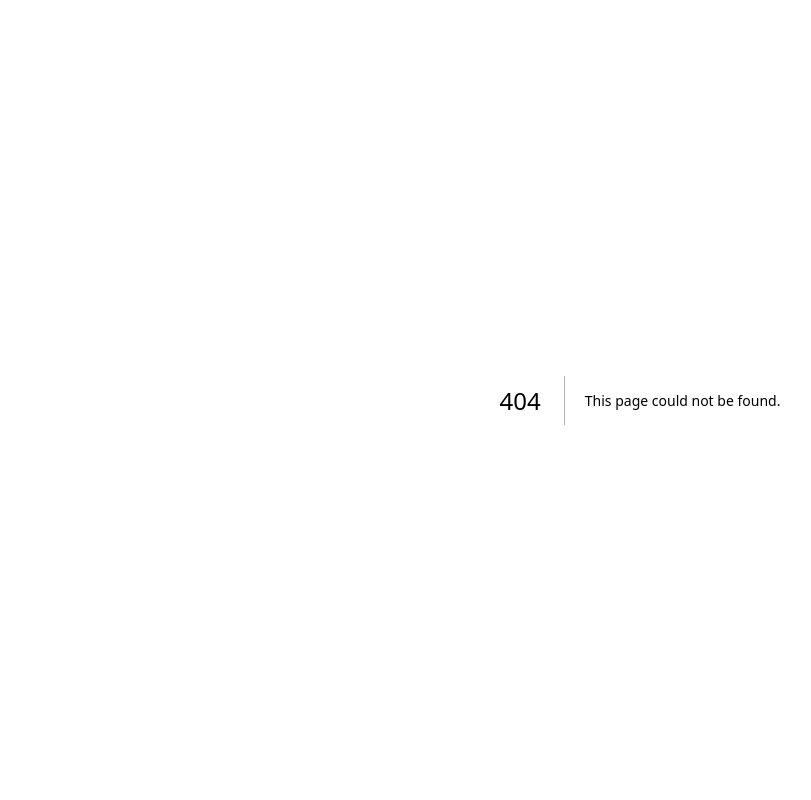
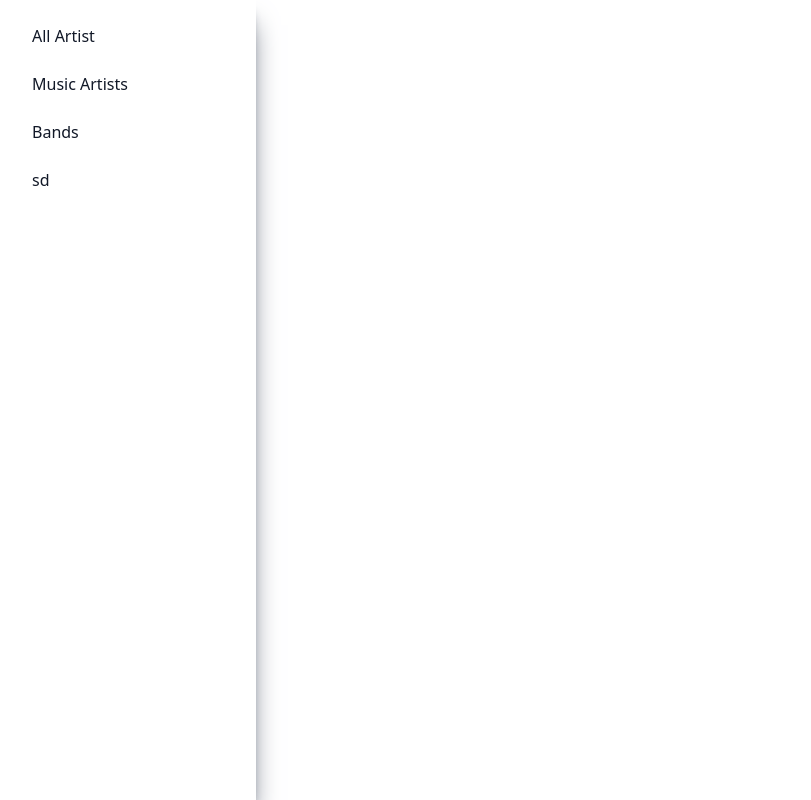
Before and after one commit to techie-sam/prime, a Next.js app: page /users/home in a window 1280 px wide. Before the commit this address had no page. Shown: the whole page, without its empty margins (0-811 px from the left). Built offline with nearby package versions, Linux system fonts and the light colour scheme.

Commit message:
Added nav

```diff
--- a/pages/_app.js
+++ b/pages/_app.js
@@ -1,6 +1,5 @@
 import 'styles/globals.css'
 export default function App ({ Component, pageProps }) {
-    console.log(<Component/>)
   return (
     <div>
         <Component {...pageProps}/>
--- /dev/null
+++ b/pages/users/home.js
@@ -0,0 +1,55 @@
+import { useState } from "react";
+
+const Home = ({ sidebarItems }) => {
+    const [isOpen, setIsOpen] = useState(false);
+
+    const toggleSidebar = () => {
+      setIsOpen(!isOpen);
+    };
+
+    return (
+        <>
+            <button onClick={toggleSidebar} className="inline-flex items-center p-2 mt-2 ml-3 text-sm text-gray-500 rounded-lg  sm:hidden hover:bg-gray-100 focus:outline-none focus:ring-2 focus:ring-gray-200 dark:text-gray-400 dark:hover:bg-gray-700 dark:focus:ring-gray-600">
+                <span className="sr-only">Open ttj</span>
+                <svg className="w-6 h-6" aria-hidden="true" fill="currentColor" viewBox="0 0 20 20" xmlns="http://www.w3.org/2000/svg">
+                    <path clipRule="evenodd" fillRule="evenodd" d="M2 4.75A.75.75 0 012.75 4h14.5a.75.75 0 010 1.5H2.75A.75.75 0 012 4.75zm0 10.5a.75.75 0 01.75-.75h7.5a.75.75 0 010 1.5h-7.5a.75.75 0 01-.75-.75zM2 10a.75.75 0 01.75-.75h14.5a.75.75 0 010 1.5H2.75A.75.75 0 012 10z"></path>
+                </svg>
+            </button>
+
+            <nav  className={`fixed top-0 left-0 z-40 w-64 h-screen md:block ${isOpen ? "block": "hidden"} shadow-gray-500 shadow-xl`}aria-label="Sidebar">
+                <div className="h-full px-3 py-4 overflow-y-auto dark:bg-gray-800">
+                <button onClick={toggleSidebar} className="sm:hidden">Close</button>
+                    <ul className="space-y-2 font-medium">
+                        {
+                            sidebarItems.map(({ text, icon }) =>
+                                <li key={text}>
+                                    <a href="#" className="flex items-center p-2 text-gray-900 rounded-lg dark:text-white hover:bg-gray-100 dark:hover:bg-gray-700">
+
+                                        <span className="ml-3">{text}</span>
+                                    </a>
+                                </li>
+                            )
+                        }
+                    </ul>
+                </div>
+            </nav>
+
+        </>
+    );
+}
+
+export function getStaticProps() {
+    const sidebarItems = [
+        { text: "All Artist", icon: "" },
+        { text: "Music Artists", icon: "" },
+        { text: "Bands", icon: "" },
+        { text: "sd", icon: "" },
+    ]
+    return {
+        props: {
+            sidebarItems
+        }
+    }
+}
+
+export default Home;
```
